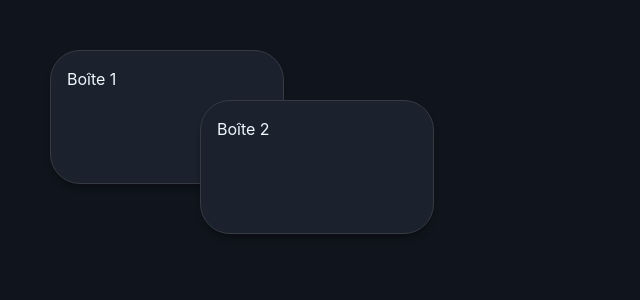
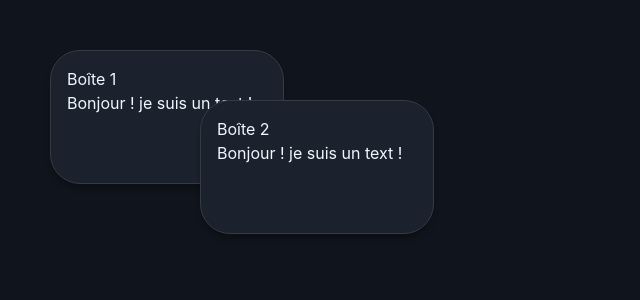
Before and after one commit to yey-team/workspace, a Vue app: page / in a window 1280 px wide. Shown: the top 300 px of the page, without its empty margins (0-640 px from the left). Built offline with nearby package versions, Linux system fonts and the light colour scheme.

Commit message:
Change content component

```diff
--- a/src/components/TestBox.vue
+++ b/src/components/Bloc.vue
@@ -1,38 +1,60 @@
 <template>
+  <!-- Conteneur principal -->
   <div
     class="container"
     :style="{ top: boxPosition.y + 'px', left: boxPosition.x + 'px'}"
-    @mousedown="startDrag"
+    @mousedown="(event) => { startDrag(event); changeComponent(); } "
     @mouseup="stopDrag"
     @mouseleave="stopDrag"
   >
-    <!-- Votre contenu personnalisé -->
+    <!-- Contenu personnalisé (point d'injection) -->
     {{ content }}
+
+    <br>
+
+    <!-- Composant dynamique basé sur la valeur de selectedComponent -->
+    <component :is="selectedComponent"/>
   </div>
 </template>
 
 <script setup>
-import { ref, onMounted, onBeforeUnmount } from 'vue';
+import { ref, shallowRef, onMounted, onBeforeUnmount, defineProps, defineEmits } from 'vue';
+import TextBloc from './TextBloc.vue';
+import ImageBloc from './ImageBloc.vue';
 
+// Référence réactive pour le composant sélectionné
+const selectedComponent = shallowRef(TextBloc);
+
+// Fonction pour changer le composant sélectionné
+const changeComponent = () => {
+  selectedComponent.value = selectedComponent.value === TextBloc ? ImageBloc : TextBloc;
+};
+
+// Propriétés et émetteurs du composant
 const props = defineProps(['position', 'content', 'scale']);
 const emits = defineEmits();
 
+// État du glisser-déposer
 const isDragging = ref(false);
+// Dernière position de la souris
 const lastMousePosition = ref({ x: 0, y: 0 });
+// Position du conteneur
 const boxPosition = ref({ x: props.position.x, y: props.position.y });
 
-
+// Taille de l'effet de magnétisme à la grille
 let gridMagnetEffectSize = 10;
 
-
+// Gestion de l'événement après le montage du composant
 onMounted(() => {
   document.addEventListener('mousemove', handleDrag);
 });
 
+// Gestion de l'événement avant le démontage du composant
 onBeforeUnmount(() => {
   document.removeEventListener('mousemove', handleDrag);
 });
 
+// Fonction pour démarrer le glisser-déposer
 const startDrag = (event) => {
   if (event.button === 0) {
     isDragging.value = true;
@@ -40,10 +62,12 @@ const startDrag = (event) => {
   }
 };
 
+// Fonction pour mettre à jour la position du conteneur
 const updatePosition = (newPosition) => {
   boxPosition.value = newPosition;
 };
 
+// Gestion du glisser-déposer
 const handleDrag = (event) => {
   if (isDragging.value) {
     const deltaX = event.movementX || (event.clientX - lastMousePosition.value.x);
@@ -51,26 +75,32 @@ const handleDrag = (event) => {
 
     const speedFactor = 1 / props.scale;
 
+    // Nouvelle position du conteneur
     const newBoxPosition = {
       x: boxPosition.value.x + (deltaX * speedFactor),
       y: boxPosition.value.y + (deltaY * speedFactor),
     };
 
+    // Mise à jour de la position
     updatePosition(newBoxPosition);
 
+    // Mise à jour de la dernière position de la souris
     lastMousePosition.value = { x: event.clientX, y: event.clientY };
   }
 };
 
+// Fonction pour arrêter le glisser-déposer
 const stopDrag = () => {
   if (isDragging.value) {
     isDragging.value = false;
 
+    // Nouvelle position avec effet de magnétisme à la grille
     const newBoxPosition = {
       x: Math.round(boxPosition.value.x / gridMagnetEffectSize) * gridMagnetEffectSize,
       y: Math.round(boxPosition.value.y / gridMagnetEffectSize) * gridMagnetEffectSize,
     };
 
+    // Mise à jour de la position
     updatePosition(newBoxPosition);
   }
 };
--- a/src/components/Canvas.vue
+++ b/src/components/Canvas.vue
@@ -2,7 +2,7 @@
     <div class="work-plan" @mousedown="startDrag" @mousemove="handleDrag" @mouseup="stopDrag" @mouseleave="stopDrag" @wheel.prevent="handleZoom">
       <div class="content" :style="{ transform: `translate(${translate.x}px, ${translate.y}px) scale(${scale})` }">
         <!-- Contenu de votre plan de travail -->
-        <TestBox
+        <Bloc
           v-for="(box, index) in boxes"
           :key="index"
           :position="box.position"
@@ -18,7 +18,7 @@
     import {
       ref
     } from 'vue';
-    import TestBox from './TestBox.vue';
+    import Bloc from './Bloc.vue';
 
 
 
--- /dev/null
+++ b/src/components/ImageBloc.vue
@@ -0,0 +1,13 @@
+<template>
+
+    Bonjour ! je suis une image !
+
+  </template>
+
+  <script setup>
+
+  </script>
+
+  <style scoped>
+
+  </style>
--- /dev/null
+++ b/src/components/TextBloc.vue
@@ -0,0 +1,13 @@
+<template>
+
+    Bonjour ! je suis un text !
+
+  </template>
+
+  <script setup>
+
+  </script>
+
+  <style scoped>
+
+  </style>
```
